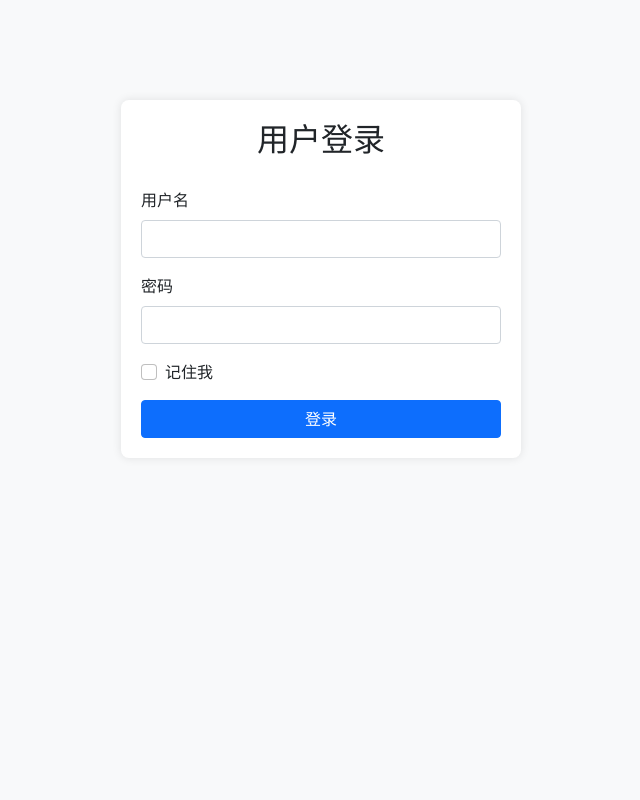
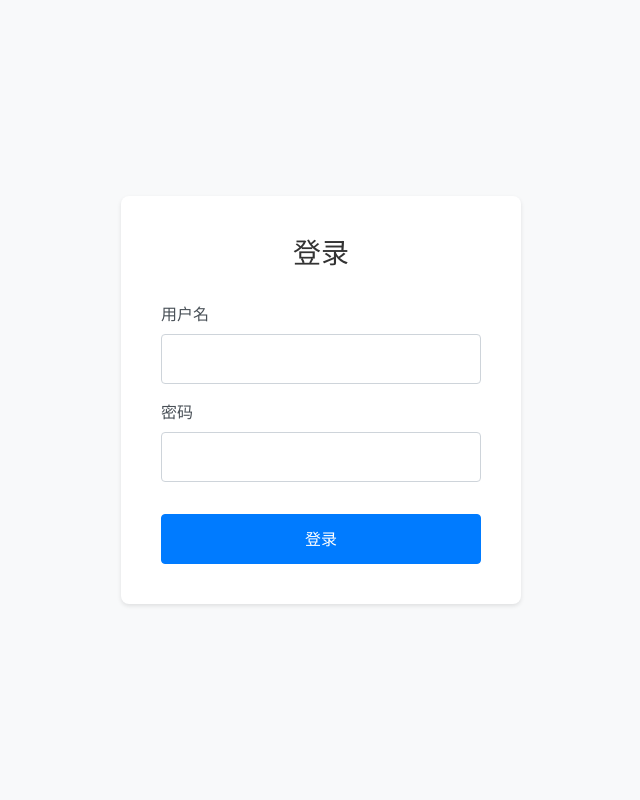
Before and after one commit to feelang/zhejiangcf-django, a Django app: page /login/ in a window 1280 px wide. Shown: the whole page, without its empty margins (319-959 px from the left). Run offline with Django 3.2, Linux system fonts and the light colour scheme; parts of the project's set-up code (start-up, migrations or seed data) failed here and were passed over; some libraries are stand-ins or nearby versions.

Commit message:
feat: replace bootstrap cdn

```diff
--- a/lungsurvey/templates/lungsurvey/index.html
+++ b/lungsurvey/templates/lungsurvey/index.html
@@ -3,7 +3,7 @@
 <head>
   <meta charset="utf-8" />
   <meta name="viewport" content="width=device-width, initial-scale=1.0, minimum-scale=1.0, maximum-scale=1.0, user-scalable=no" />
-  <link href="https://cdn.jsdelivr.net/npm/bootstrap@5.1.3/dist/css/bootstrap.min.css" rel="stylesheet" integrity="sha384-1BmE4kWBq78iYhFldvKuhfTAU6auU8tT94WrHftjDbrCEXSU1oBoqyl2QvZ6jIW3" crossorigin="anonymous" />
+  <link href="https://cdn.bootcdn.net/ajax/libs/twitter-bootstrap/5.1.3/css/bootstrap.min.css" rel="stylesheet">
   <title>Lung Survey</title>
 </head>
 <body>
--- a/wxcloudrun/templates/base.html
+++ b/wxcloudrun/templates/base.html
@@ -8,8 +8,7 @@
     type="image/x-icon" />
   <meta name="viewport"
     content="width=device-width, initial-scale=1.0, minimum-scale=1.0, maximum-scale=1.0, user-scalable=no" />
-  <link href="https://cdn.jsdelivr.net/npm/bootstrap@5.1.3/dist/css/bootstrap.min.css" rel="stylesheet"
-    integrity="sha384-1BmE4kWBq78iYhFldvKuhfTAU6auU8tT94WrHftjDbrCEXSU1oBoqyl2QvZ6jIW3" crossorigin="anonymous" />
+  <link href="https://cdn.bootcdn.net/ajax/libs/twitter-bootstrap/5.1.3/css/bootstrap.min.css" rel="stylesheet">
   <title>{% block title %}浙江省癌症基金会{% endblock %}</title>
   <style>
     body {
@@ -49,8 +48,7 @@
     {% endblock %}
   </div>
 
-  <script src="https://cdn.jsdelivr.net/npm/bootstrap@5.1.3/dist/js/bootstrap.bundle.min.js"
-    integrity="sha384-ka7Sk0Gln4gmtz2MlQnikT1wXgYsOg+OMhuP+IlRH9sENBO0LRn5q+8nbTov4+1p" crossorigin="anonymous"></script>
+  <script src="https://cdn.bootcdn.net/ajax/libs/twitter-bootstrap/5.1.3/js/bootstrap.bundle.min.js"></script>
   {% block extra_js %}{% endblock %}
 </body>
 </html>
--- a/wxcloudrun/templates/registration/login.html
+++ b/wxcloudrun/templates/registration/login.html
@@ -1,51 +1,101 @@
 <!DOCTYPE html>
-<html lang="zh-CN">
+<html>
 <head>
-    <meta charset="UTF-8">
-    <meta name="viewport" content="width=device-width, initial-scale=1.0">
-    <title>用户登录</title>
-    <link href="https://cdn.jsdelivr.net/npm/bootstrap@5.1.3/dist/css/bootstrap.min.css" rel="stylesheet">
+    <meta charset="utf-8">
+    <meta name="viewport" content="width=device-width, initial-scale=1">
+    <title>登录 - 蓝丝带公益行动</title>
+    <link href="https://cdn.bootcdn.net/ajax/libs/twitter-bootstrap/5.1.3/css/bootstrap.min.css" rel="stylesheet">
     <style>
+        body {
+            background-color: #f8f9fa;
+            min-height: 100vh;
+            display: flex;
+            align-items: center;
+            justify-content: center;
+            margin: 0;
+            padding: 0;
+        }
         .login-container {
+            background-color: #fff;
+            padding: 2.5rem;
+            border-radius: 8px;
+            box-shadow: 0 2px 4px rgba(0,0,0,.1);
+            width: 100%;
             max-width: 400px;
-            margin: 100px auto;
-            padding: 20px;
-            box-shadow: 0 0 10px rgba(0,0,0,0.1);
-            border-radius: 8px;
+            margin: 1rem;
         }
         .login-title {
             text-align: center;
-            margin-bottom: 30px;
+            margin-bottom: 2rem;
+            color: #333;
+            font-size: 1.75rem;
+            font-weight: 500;
+        }
+        .form-control {
+            border-radius: 4px;
+            padding: 0.75rem;
+            border: 1px solid #ced4da;
+        }
+        .form-control:focus {
+            border-color: #80bdff;
+            box-shadow: 0 0 0 0.2rem rgba(0,123,255,.25);
+        }
+        .form-label {
+            color: #495057;
+            font-weight: 500;
+            margin-bottom: 0.5rem;
+        }
+        .btn-primary {
+            width: 100%;
+            padding: 0.75rem;
+            font-size: 1rem;
+            border-radius: 4px;
+            background-color: #007bff;
+            border-color: #007bff;
+            font-weight: 500;
+            margin-top: 1rem;
+        }
+        .btn-primary:hover {
+            background-color: #0056b3;
+            border-color: #0056b3;
+        }
+        .alert {
+            border: none;
+            border-radius: 4px;
+            margin-bottom: 1.5rem;
+            padding: 1rem;
+        }
+        .alert-danger {
+            background-color: #f8d7da;
+            color: #721c24;
+        }
+        .mb-3 {
+            margin-bottom: 1.5rem;
         }
     </style>
 </head>
-<body class="bg-light">
-    <div class="container">
-        <div class="login-container bg-white">
-            <h2 class="login-title">用户登录</h2>
+<body>
+    <div class="login-container">
+        <h2 class="login-title">登录</h2>
+        {% if form.errors %}
+        <div class="alert alert-danger">
+            用户名或密码错误，请重试。
+        </div>
+        {% endif %}
         <form method="post">
             {% csrf_token %}
             <div class="mb-3">
-                    <label for="username" class="form-label">用户名</label>
-                    <input type="text" class="form-control" id="username" name="username" required>
+                <label for="id_username" class="form-label">用户名</label>
+                <input type="text" name="username" id="id_username" class="form-control" required>
             </div>
             <div class="mb-3">
-                    <label for="password" class="form-label">密码</label>
-                    <input type="password" class="form-control" id="password" name="password" required>
+                <label for="id_password" class="form-label">密码</label>
+                <input type="password" name="password" id="id_password" class="form-control" required>
             </div>
-                <div class="mb-3 form-check">
-                    <input type="checkbox" class="form-check-input" id="remember" name="remember">
-                    <label class="form-check-label" for="remember">记住我</label>
-                </div>
-                {% if form.errors %}
-                <div class="alert alert-danger" role="alert">
-                    用户名或密码错误
-                </div>
-                {% endif %}
-                <button type="submit" class="btn btn-primary w-100">登录</button>
+            <input type="hidden" name="next" value="{{ next }}">
+            <button type="submit" class="btn btn-primary">登录</button>
         </form>
     </div>
-    </div>
-    <script src="https://cdn.jsdelivr.net/npm/bootstrap@5.1.3/dist/js/bootstrap.bundle.min.js"></script>
+    <script src="https://cdn.bootcdn.net/ajax/libs/twitter-bootstrap/5.1.3/js/bootstrap.bundle.min.js"></script>
 </body>
 </html>
```
Lines whose indentation alone changed are shown as unchanged.
